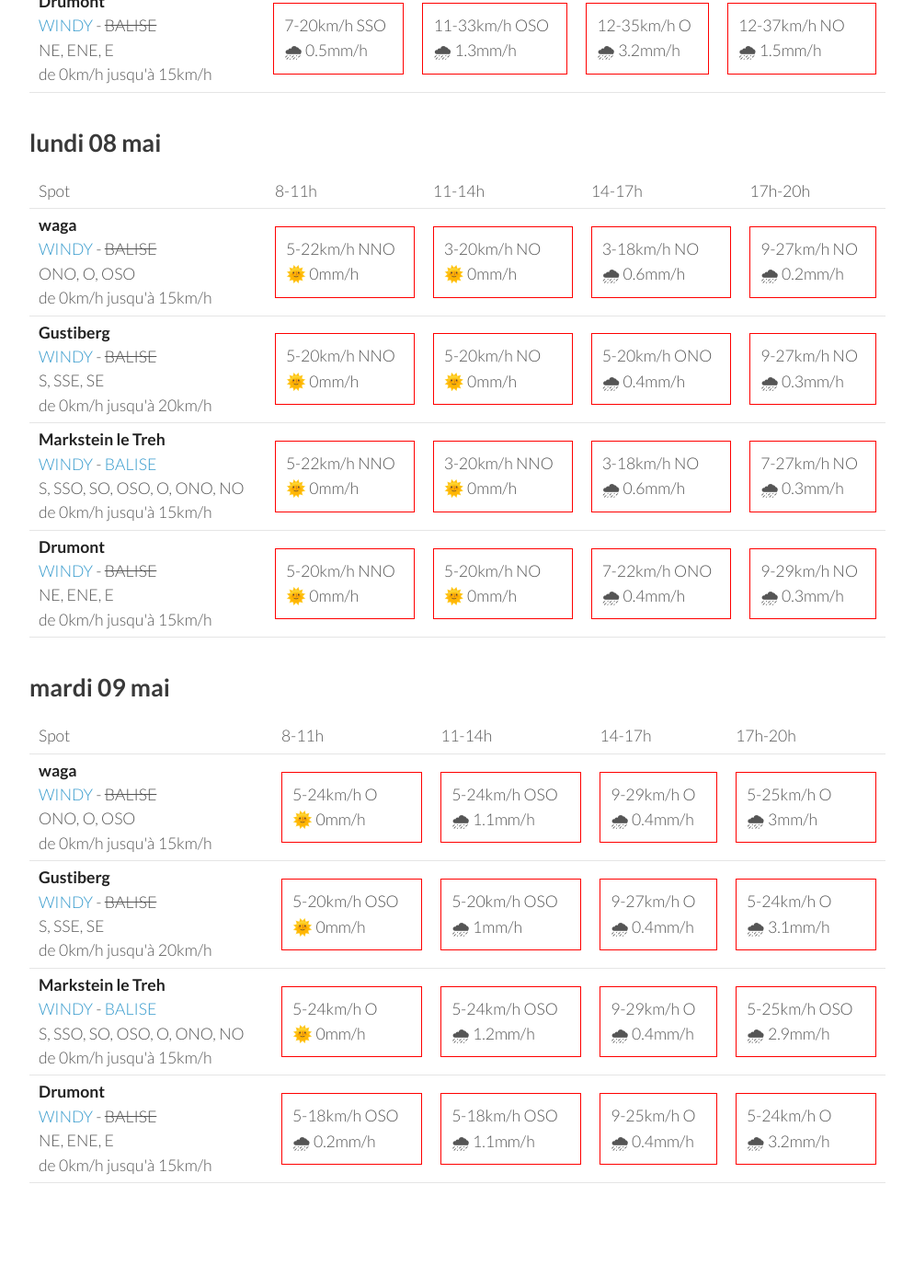
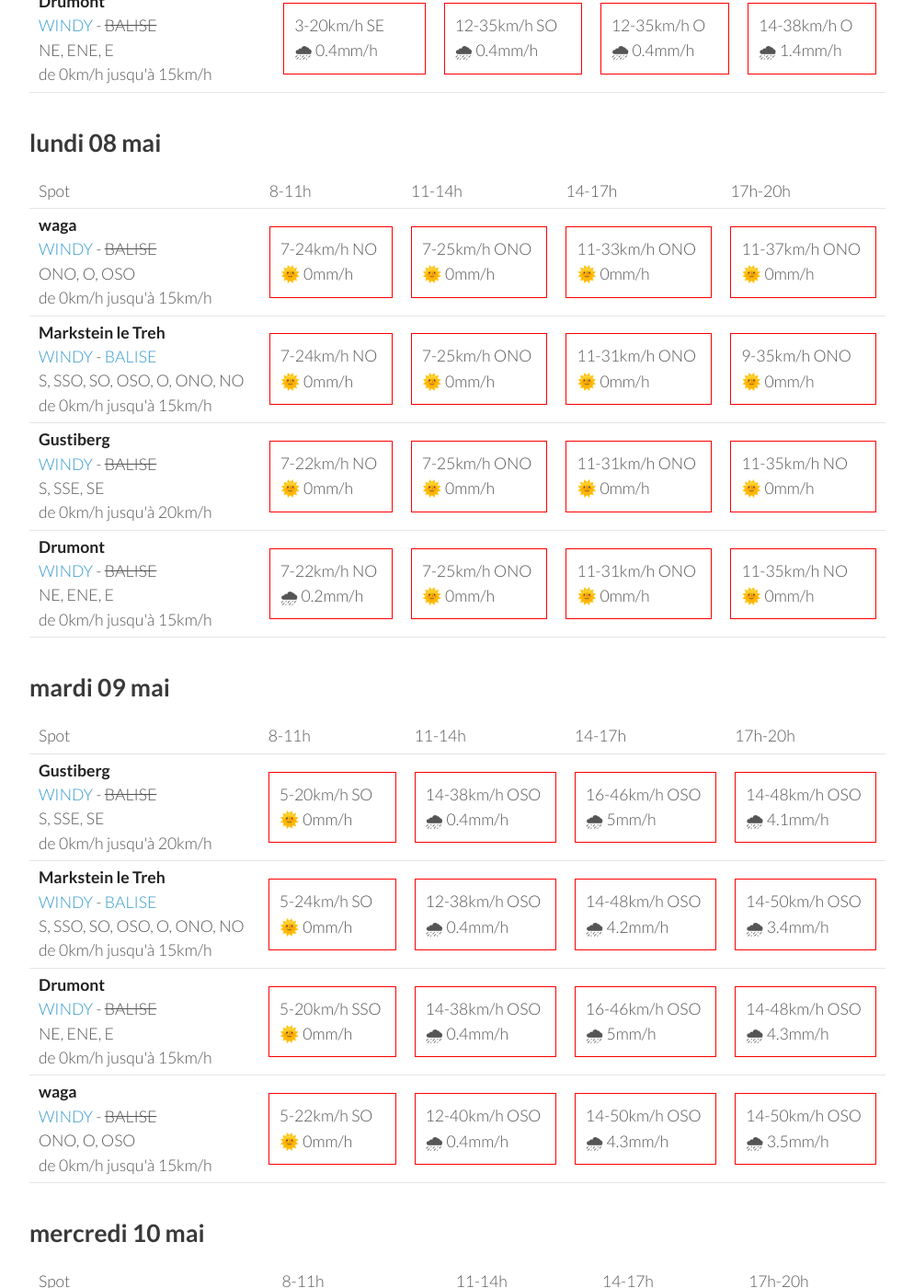
Before and after one commit to parapente-dans-le-nord/parapente-dans-le-nord.github.io, a Jekyll site: the page built from vosges.markdown, in a window 1280 px wide and 1400 px high, scrolled down 1918 px. Shown: the whole window at 92% size, without its empty margins (26-1020 px from the left). Built offline with Jekyll 4.4.1, drawn with Linux system fonts in a browser that asks for light colours; some of the changed text lies outside the part shown.

Commit message:
update index.markdown

```diff
--- a/vosges.markdown
+++ b/vosges.markdown
@@ -7,7 +7,7 @@ title:  "Tous les spots"
 {: .links}
 
 # Prevision Windy, modèle Arome
-page mise à jour le vendredi 05 mai 06:16
+page mise à jour le vendredi 05 mai 10:16
 
 ## vendredi 05 mai
 
@@ -134,42 +134,42 @@ page mise à jour le vendredi 05 mai 06:16
       <td>17h-20h</td>
     </tr>
 <tr>
-        <td><strong>waga</strong><br><a href="https://windy.com/47.903/6.996?47.900,6.983,15">WINDY</a> - <span class="no-balise"> BALISE </span><br> <span class="vent-favorable">ONO, O, OSO</span><br><span class="force-vent">de 0km/h jusqu'à 15km/h</span> </td>
+        <td><strong>Gustiberg</strong><br><a href="https://windy.com/47.894/6.934?47.891,6.934,15,m:eYYagmI">WINDY</a> - <span class="no-balise"> BALISE </span><br> <span class="vent-favorable">S, SSE, SE</span><br><span class="force-vent">de 0km/h jusqu'à 20km/h</span> </td>
 
-            <td><div class="not-flyable"><p>7-22km/h SO</p><p>🌧 0.4mm/h</p></div></td>
-            <td><div class="not-flyable"><p>9-33km/h OSO</p><p>🌧 1.1mm/h</p></div></td>
-            <td><div class="not-flyable"><p>11-38km/h O</p><p>🌧 8mm/h</p></div></td>
-            <td><div class="not-flyable"><p>12-40km/h ONO</p><p>🌧 1.1mm/h</p></div></td>
+            <td><div class="flyable"><p>1-20km/h SSE</p><p>🌧 0.4mm/h</p></div></td>
+            <td><div class="not-flyable"><p>12-35km/h SO</p><p>🌧 0.3mm/h</p></div></td>
+            <td><div class="not-flyable"><p>12-35km/h O</p><p>🌧 0.3mm/h</p></div></td>
+            <td><div class="not-flyable"><p>14-38km/h O</p><p>🌧 1.6mm/h</p></div></td>
 
 
     </tr>
 <tr>
-        <td><strong>Gustiberg</strong><br><a href="https://windy.com/47.894/6.934?47.891,6.934,15,m:eYYagmI">WINDY</a> - <span class="no-balise"> BALISE </span><br> <span class="vent-favorable">S, SSE, SE</span><br><span class="force-vent">de 0km/h jusqu'à 20km/h</span> </td>
+        <td><strong>waga</strong><br><a href="https://windy.com/47.903/6.996?47.900,6.983,15">WINDY</a> - <span class="no-balise"> BALISE </span><br> <span class="vent-favorable">ONO, O, OSO</span><br><span class="force-vent">de 0km/h jusqu'à 15km/h</span> </td>
 
-            <td><div class="not-flyable"><p>7-20km/h SSO</p><p>🌧 0.5mm/h</p></div></td>
-            <td><div class="not-flyable"><p>11-33km/h OSO</p><p>🌧 1.2mm/h</p></div></td>
-            <td><div class="not-flyable"><p>12-35km/h O</p><p>🌧 4mm/h</p></div></td>
-            <td><div class="not-flyable"><p>12-38km/h NO</p><p>🌧 1.3mm/h</p></div></td>
+            <td><div class="not-flyable"><p>1-20km/h O</p><p>🌧 0.4mm/h</p></div></td>
+            <td><div class="not-flyable"><p>12-35km/h SO</p><p>🌧 0.3mm/h</p></div></td>
+            <td><div class="not-flyable"><p>11-37km/h O</p><p>🌧 0.3mm/h</p></div></td>
+            <td><div class="not-flyable"><p>12-42km/h O</p><p>🌧 2.7mm/h</p></div></td>
 
 
     </tr>
 <tr>
         <td><strong>Markstein le Treh</strong><br><a href="https://windy.com/47.926/7.012?47.505,7.012,8,m:eY1agmQ">WINDY</a> - <span class=""><a href="http://www.balisemeteo.com/balise.php?idBalise=136">BALISE</a> </span><br> <span class="vent-favorable">S, SSO, SO, OSO, O, ONO, NO</span><br><span class="force-vent">de 0km/h jusqu'à 15km/h</span> </td>
 
-            <td><div class="not-flyable"><p>7-20km/h SO</p><p>🌧 0.4mm/h</p></div></td>
-            <td><div class="not-flyable"><p>9-31km/h OSO</p><p>🌧 1.3mm/h</p></div></td>
-            <td><div class="not-flyable"><p>11-37km/h O</p><p>🌧 8mm/h</p></div></td>
-            <td><div class="not-flyable"><p>12-38km/h ONO</p><p>🌧 1.3mm/h</p></div></td>
+            <td><div class="not-flyable"><p>1-20km/h OSO</p><p>🌧 0.4mm/h</p></div></td>
+            <td><div class="not-flyable"><p>12-33km/h SO</p><p>🌧 0.4mm/h</p></div></td>
+            <td><div class="not-flyable"><p>11-35km/h O</p><p>🌧 0.4mm/h</p></div></td>
+            <td><div class="not-flyable"><p>12-42km/h O</p><p>🌧 2.6mm/h</p></div></td>
 
 
     </tr>
 <tr>
         <td><strong>Drumont</strong><br><a href="https://windy.com/47.898/6.919?47.687,6.919,9,m:eYYagmG">WINDY</a> - <span class="no-balise"> BALISE </span><br> <span class="vent-favorable">NE, ENE, E</span><br><span class="force-vent">de 0km/h jusqu'à 15km/h</span> </td>
 
-            <td><div class="not-flyable"><p>7-20km/h SSO</p><p>🌧 0.5mm/h</p></div></td>
-            <td><div class="not-flyable"><p>11-33km/h OSO</p><p>🌧 1.3mm/h</p></div></td>
-            <td><div class="not-flyable"><p>12-35km/h O</p><p>🌧 3.2mm/h</p></div></td>
-            <td><div class="not-flyable"><p>12-37km/h NO</p><p>🌧 1.5mm/h</p></div></td>
+            <td><div class="not-flyable"><p>3-20km/h SE</p><p>🌧 0.4mm/h</p></div></td>
+            <td><div class="not-flyable"><p>12-35km/h SO</p><p>🌧 0.4mm/h</p></div></td>
+            <td><div class="not-flyable"><p>12-35km/h O</p><p>🌧 0.4mm/h</p></div></td>
+            <td><div class="not-flyable"><p>14-38km/h O</p><p>🌧 1.4mm/h</p></div></td>
 
 
     </tr>
@@ -192,40 +192,40 @@ page mise à jour le vendredi 05 mai 06:16
 <tr>
         <td><strong>waga</strong><br><a href="https://windy.com/47.903/6.996?47.900,6.983,15">WINDY</a> - <span class="no-balise"> BALISE </span><br> <span class="vent-favorable">ONO, O, OSO</span><br><span class="force-vent">de 0km/h jusqu'à 15km/h</span> </td>
 
-            <td><div class="not-flyable"><p>5-22km/h NNO</p><p>🌞 0mm/h</p></div></td>
-            <td><div class="not-flyable"><p>3-20km/h NO</p><p>🌞 0mm/h</p></div></td>
-            <td><div class="not-flyable"><p>3-18km/h NO</p><p>🌧 0.6mm/h</p></div></td>
-            <td><div class="not-flyable"><p>9-27km/h NO</p><p>🌧 0.2mm/h</p></div></td>
+            <td><div class="not-flyable"><p>7-24km/h NO</p><p>🌞 0mm/h</p></div></td>
+            <td><div class="not-flyable"><p>7-25km/h ONO</p><p>🌞 0mm/h</p></div></td>
+            <td><div class="not-flyable"><p>11-33km/h ONO</p><p>🌞 0mm/h</p></div></td>
+            <td><div class="not-flyable"><p>11-37km/h ONO</p><p>🌞 0mm/h</p></div></td>
+
+
+    </tr>
+<tr>
+        <td><strong>Markstein le Treh</strong><br><a href="https://windy.com/47.926/7.012?47.505,7.012,8,m:eY1agmQ">WINDY</a> - <span class=""><a href="http://www.balisemeteo.com/balise.php?idBalise=136">BALISE</a> </span><br> <span class="vent-favorable">S, SSO, SO, OSO, O, ONO, NO</span><br><span class="force-vent">de 0km/h jusqu'à 15km/h</span> </td>
+
+            <td><div class="not-flyable"><p>7-24km/h NO</p><p>🌞 0mm/h</p></div></td>
+            <td><div class="not-flyable"><p>7-25km/h ONO</p><p>🌞 0mm/h</p></div></td>
+            <td><div class="not-flyable"><p>11-31km/h ONO</p><p>🌞 0mm/h</p></div></td>
+            <td><div class="not-flyable"><p>9-35km/h ONO</p><p>🌞 0mm/h</p></div></td>
 
 
     </tr>
 <tr>
         <td><strong>Gustiberg</strong><br><a href="https://windy.com/47.894/6.934?47.891,6.934,15,m:eYYagmI">WINDY</a> - <span class="no-balise"> BALISE </span><br> <span class="vent-favorable">S, SSE, SE</span><br><span class="force-vent">de 0km/h jusqu'à 20km/h</span> </td>
 
-            <td><div class="not-flyable"><p>5-20km/h NNO</p><p>🌞 0mm/h</p></div></td>
-            <td><div class="not-flyable"><p>5-20km/h NO</p><p>🌞 0mm/h</p></div></td>
-            <td><div class="not-flyable"><p>5-20km/h ONO</p><p>🌧 0.4mm/h</p></div></td>
-            <td><div class="not-flyable"><p>9-27km/h NO</p><p>🌧 0.3mm/h</p></div></td>
-
-
-    </tr>
-<tr>
-        <td><strong>Markstein le Treh</strong><br><a href="https://windy.com/47.926/7.012?47.505,7.012,8,m:eY1agmQ">WINDY</a> - <span class=""><a href="http://www.balisemeteo.com/balise.php?idBalise=136">BALISE</a> </span><br> <span class="vent-favorable">S, SSO, SO, OSO, O, ONO, NO</span><br><span class="force-vent">de 0km/h jusqu'à 15km/h</span> </td>
-
-            <td><div class="not-flyable"><p>5-22km/h NNO</p><p>🌞 0mm/h</p></div></td>
-            <td><div class="not-flyable"><p>3-20km/h NNO</p><p>🌞 0mm/h</p></div></td>
-            <td><div class="not-flyable"><p>3-18km/h NO</p><p>🌧 0.6mm/h</p></div></td>
-            <td><div class="not-flyable"><p>7-27km/h NO</p><p>🌧 0.3mm/h</p></div></td>
+            <td><div class="not-flyable"><p>7-22km/h NO</p><p>🌞 0mm/h</p></div></td>
+            <td><div class="not-flyable"><p>7-25km/h ONO</p><p>🌞 0mm/h</p></div></td>
+            <td><div class="not-flyable"><p>11-31km/h ONO</p><p>🌞 0mm/h</p></div></td>
+            <td><div class="not-flyable"><p>11-35km/h NO</p><p>🌞 0mm/h</p></div></td>
 
 
     </tr>
 <tr>
         <td><strong>Drumont</strong><br><a href="https://windy.com/47.898/6.919?47.687,6.919,9,m:eYYagmG">WINDY</a> - <span class="no-balise"> BALISE </span><br> <span class="vent-favorable">NE, ENE, E</span><br><span class="force-vent">de 0km/h jusqu'à 15km/h</span> </td>
 
-            <td><div class="not-flyable"><p>5-20km/h NNO</p><p>🌞 0mm/h</p></div></td>
-            <td><div class="not-flyable"><p>5-20km/h NO</p><p>🌞 0mm/h</p></div></td>
-            <td><div class="not-flyable"><p>7-22km/h ONO</p><p>🌧 0.4mm/h</p></div></td>
-            <td><div class="not-flyable"><p>9-29km/h NO</p><p>🌧 0.3mm/h</p></div></td>
+            <td><div class="not-flyable"><p>7-22km/h NO</p><p>🌧 0.2mm/h</p></div></td>
+            <td><div class="not-flyable"><p>7-25km/h ONO</p><p>🌞 0mm/h</p></div></td>
+            <td><div class="not-flyable"><p>11-31km/h ONO</p><p>🌞 0mm/h</p></div></td>
+            <td><div class="not-flyable"><p>11-35km/h NO</p><p>🌞 0mm/h</p></div></td>
 
 
     </tr>
@@ -246,42 +246,42 @@ page mise à jour le vendredi 05 mai 06:16
       <td>17h-20h</td>
     </tr>
 <tr>
-        <td><strong>waga</strong><br><a href="https://windy.com/47.903/6.996?47.900,6.983,15">WINDY</a> - <span class="no-balise"> BALISE </span><br> <span class="vent-favorable">ONO, O, OSO</span><br><span class="force-vent">de 0km/h jusqu'à 15km/h</span> </td>
-
-            <td><div class="not-flyable"><p>5-24km/h O</p><p>🌞 0mm/h</p></div></td>
-            <td><div class="not-flyable"><p>5-24km/h OSO</p><p>🌧 1.1mm/h</p></div></td>
-            <td><div class="not-flyable"><p>9-29km/h O</p><p>🌧 0.4mm/h</p></div></td>
-            <td><div class="not-flyable"><p>5-25km/h O</p><p>🌧 3mm/h</p></div></td>
-
-
-    </tr>
-<tr>
         <td><strong>Gustiberg</strong><br><a href="https://windy.com/47.894/6.934?47.891,6.934,15,m:eYYagmI">WINDY</a> - <span class="no-balise"> BALISE </span><br> <span class="vent-favorable">S, SSE, SE</span><br><span class="force-vent">de 0km/h jusqu'à 20km/h</span> </td>
 
-            <td><div class="not-flyable"><p>5-20km/h OSO</p><p>🌞 0mm/h</p></div></td>
-            <td><div class="not-flyable"><p>5-20km/h OSO</p><p>🌧 1mm/h</p></div></td>
-            <td><div class="not-flyable"><p>9-27km/h O</p><p>🌧 0.4mm/h</p></div></td>
-            <td><div class="not-flyable"><p>5-24km/h O</p><p>🌧 3.1mm/h</p></div></td>
+            <td><div class="not-flyable"><p>5-20km/h SO</p><p>🌞 0mm/h</p></div></td>
+            <td><div class="not-flyable"><p>14-38km/h OSO</p><p>🌧 0.4mm/h</p></div></td>
+            <td><div class="not-flyable"><p>16-46km/h OSO</p><p>🌧 5mm/h</p></div></td>
+            <td><div class="not-flyable"><p>14-48km/h OSO</p><p>🌧 4.1mm/h</p></div></td>
 
 
     </tr>
 <tr>
         <td><strong>Markstein le Treh</strong><br><a href="https://windy.com/47.926/7.012?47.505,7.012,8,m:eY1agmQ">WINDY</a> - <span class=""><a href="http://www.balisemeteo.com/balise.php?idBalise=136">BALISE</a> </span><br> <span class="vent-favorable">S, SSO, SO, OSO, O, ONO, NO</span><br><span class="force-vent">de 0km/h jusqu'à 15km/h</span> </td>
 
-            <td><div class="not-flyable"><p>5-24km/h O</p><p>🌞 0mm/h</p></div></td>
-            <td><div class="not-flyable"><p>5-24km/h OSO</p><p>🌧 1.2mm/h</p></div></td>
-            <td><div class="not-flyable"><p>9-29km/h O</p><p>🌧 0.4mm/h</p></div></td>
-            <td><div class="not-flyable"><p>5-25km/h OSO</p><p>🌧 2.9mm/h</p></div></td>
+            <td><div class="not-flyable"><p>5-24km/h SO</p><p>🌞 0mm/h</p></div></td>
+            <td><div class="not-flyable"><p>12-38km/h OSO</p><p>🌧 0.4mm/h</p></div></td>
+            <td><div class="not-flyable"><p>14-48km/h OSO</p><p>🌧 4.2mm/h</p></div></td>
+            <td><div class="not-flyable"><p>14-50km/h OSO</p><p>🌧 3.4mm/h</p></div></td>
 
 
     </tr>
 <tr>
         <td><strong>Drumont</strong><br><a href="https://windy.com/47.898/6.919?47.687,6.919,9,m:eYYagmG">WINDY</a> - <span class="no-balise"> BALISE </span><br> <span class="vent-favorable">NE, ENE, E</span><br><span class="force-vent">de 0km/h jusqu'à 15km/h</span> </td>
 
-            <td><div class="not-flyable"><p>5-18km/h OSO</p><p>🌧 0.2mm/h</p></div></td>
-            <td><div class="not-flyable"><p>5-18km/h OSO</p><p>🌧 1.1mm/h</p></div></td>
-            <td><div class="not-flyable"><p>9-25km/h O</p><p>🌧 0.4mm/h</p></div></td>
-            <td><div class="not-flyable"><p>5-24km/h O</p><p>🌧 3.2mm/h</p></div></td>
+            <td><div class="not-flyable"><p>5-20km/h SSO</p><p>🌞 0mm/h</p></div></td>
+            <td><div class="not-flyable"><p>14-38km/h OSO</p><p>🌧 0.4mm/h</p></div></td>
+            <td><div class="not-flyable"><p>16-46km/h OSO</p><p>🌧 5mm/h</p></div></td>
+            <td><div class="not-flyable"><p>14-48km/h OSO</p><p>🌧 4.3mm/h</p></div></td>
+
+
+    </tr>
+<tr>
+        <td><strong>waga</strong><br><a href="https://windy.com/47.903/6.996?47.900,6.983,15">WINDY</a> - <span class="no-balise"> BALISE </span><br> <span class="vent-favorable">ONO, O, OSO</span><br><span class="force-vent">de 0km/h jusqu'à 15km/h</span> </td>
+
+            <td><div class="not-flyable"><p>5-22km/h SO</p><p>🌞 0mm/h</p></div></td>
+            <td><div class="not-flyable"><p>12-40km/h OSO</p><p>🌧 0.4mm/h</p></div></td>
+            <td><div class="not-flyable"><p>14-50km/h OSO</p><p>🌧 4.3mm/h</p></div></td>
+            <td><div class="not-flyable"><p>14-50km/h OSO</p><p>🌧 3.5mm/h</p></div></td>
 
 
     </tr>
@@ -289,3 +289,59 @@ page mise à jour le vendredi 05 mai 06:16
 </tbody>
 </table>
 {:/}
+## mercredi 10 mai
+
+{::nomarkdown}
+<table>
+  <tbody>
+    <tr>
+      <td>Spot</td>
+      <td>8-11h</td>
+      <td>11-14h</td>
+      <td>14-17h</td>
+      <td>17h-20h</td>
+    </tr>
+<tr>
+        <td><strong>waga</strong><br><a href="https://windy.com/47.903/6.996?47.900,6.983,15">WINDY</a> - <span class="no-balise"> BALISE </span><br> <span class="vent-favorable">ONO, O, OSO</span><br><span class="force-vent">de 0km/h jusqu'à 15km/h</span> </td>
+
+            <td><div class="not-flyable"><p>11-50km/h ONO</p><p>🌞 0mm/h</p></div></td>
+            <td><div class="not-flyable"><p>16-44km/h O</p><p>🌞 0mm/h</p></div></td>
+            <td><div class="not-flyable"><p>14-44km/h O</p><p>🌞 0mm/h</p></div></td>
+            <td><div class="not-flyable"><p>12-42km/h O</p><p>🌞 0mm/h</p></div></td>
+
+
+    </tr>
+<tr>
+        <td><strong>Markstein le Treh</strong><br><a href="https://windy.com/47.926/7.012?47.505,7.012,8,m:eY1agmQ">WINDY</a> - <span class=""><a href="http://www.balisemeteo.com/balise.php?idBalise=136">BALISE</a> </span><br> <span class="vent-favorable">S, SSO, SO, OSO, O, ONO, NO</span><br><span class="force-vent">de 0km/h jusqu'à 15km/h</span> </td>
+
+            <td><div class="not-flyable"><p>11-48km/h ONO</p><p>🌞 0mm/h</p></div></td>
+            <td><div class="not-flyable"><p>16-44km/h O</p><p>🌞 0mm/h</p></div></td>
+            <td><div class="not-flyable"><p>14-44km/h O</p><p>🌞 0mm/h</p></div></td>
+            <td><div class="not-flyable"><p>12-42km/h O</p><p>🌞 0mm/h</p></div></td>
+
+
+    </tr>
+<tr>
+        <td><strong>Drumont</strong><br><a href="https://windy.com/47.898/6.919?47.687,6.919,9,m:eYYagmG">WINDY</a> - <span class="no-balise"> BALISE </span><br> <span class="vent-favorable">NE, ENE, E</span><br><span class="force-vent">de 0km/h jusqu'à 15km/h</span> </td>
+
+            <td><div class="not-flyable"><p>12-44km/h ONO</p><p>🌞 0mm/h</p></div></td>
+            <td><div class="not-flyable"><p>16-42km/h O</p><p>🌞 0mm/h</p></div></td>
+            <td><div class="not-flyable"><p>14-42km/h O</p><p>🌧 0.2mm/h</p></div></td>
+            <td><div class="not-flyable"><p>12-38km/h O</p><p>🌧 0.2mm/h</p></div></td>
+
+
+    </tr>
+<tr>
+        <td><strong>Gustiberg</strong><br><a href="https://windy.com/47.894/6.934?47.891,6.934,15,m:eYYagmI">WINDY</a> - <span class="no-balise"> BALISE </span><br> <span class="vent-favorable">S, SSE, SE</span><br><span class="force-vent">de 0km/h jusqu'à 20km/h</span> </td>
+
+            <td><div class="not-flyable"><p>12-44km/h ONO</p><p>🌞 0mm/h</p></div></td>
+            <td><div class="not-flyable"><p>16-42km/h O</p><p>🌞 0mm/h</p></div></td>
+            <td><div class="not-flyable"><p>14-42km/h O</p><p>🌧 0.2mm/h</p></div></td>
+            <td><div class="not-flyable"><p>12-38km/h O</p><p>🌧 0.2mm/h</p></div></td>
+
+
+    </tr>
+
+</tbody>
+</table>
+{:/}
```
